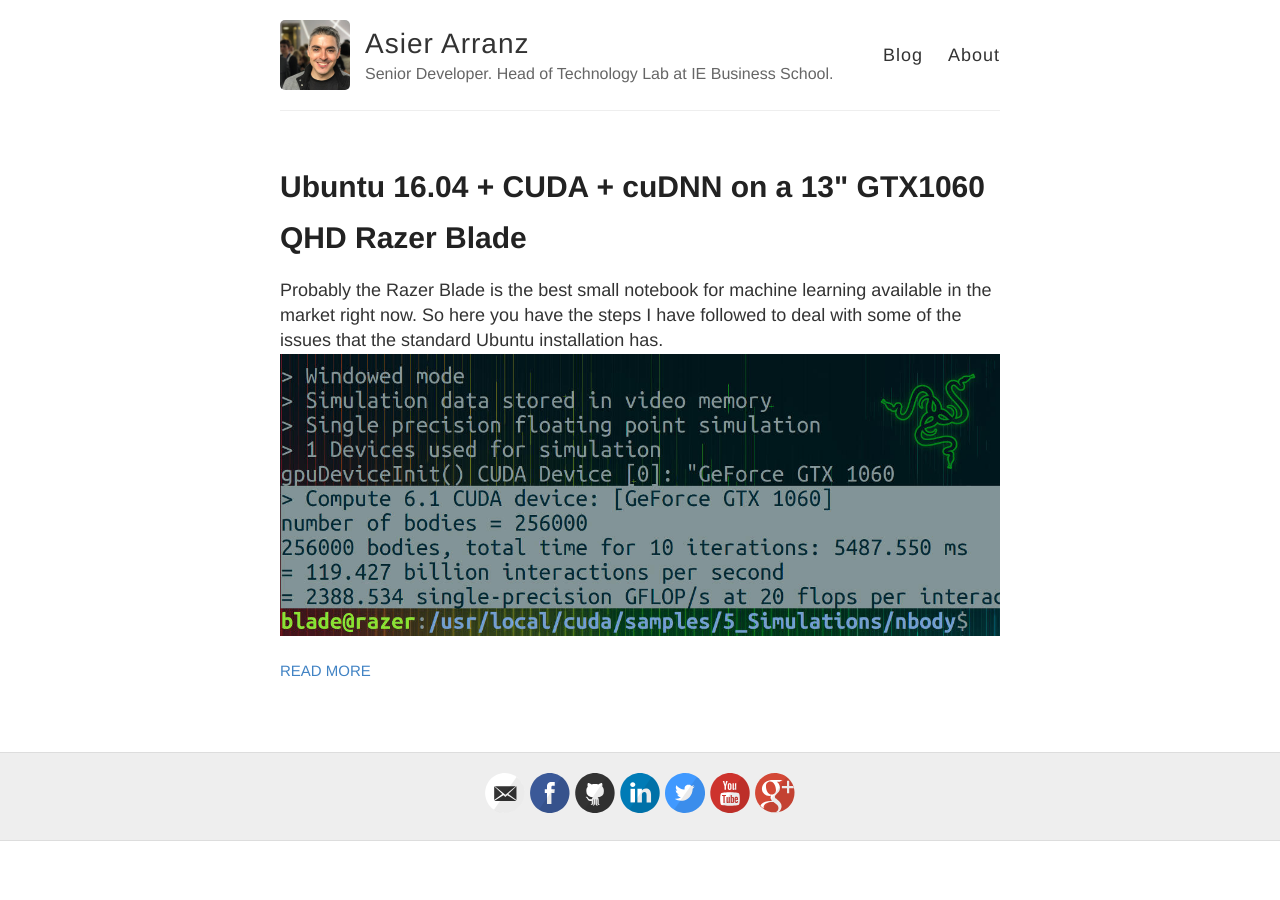
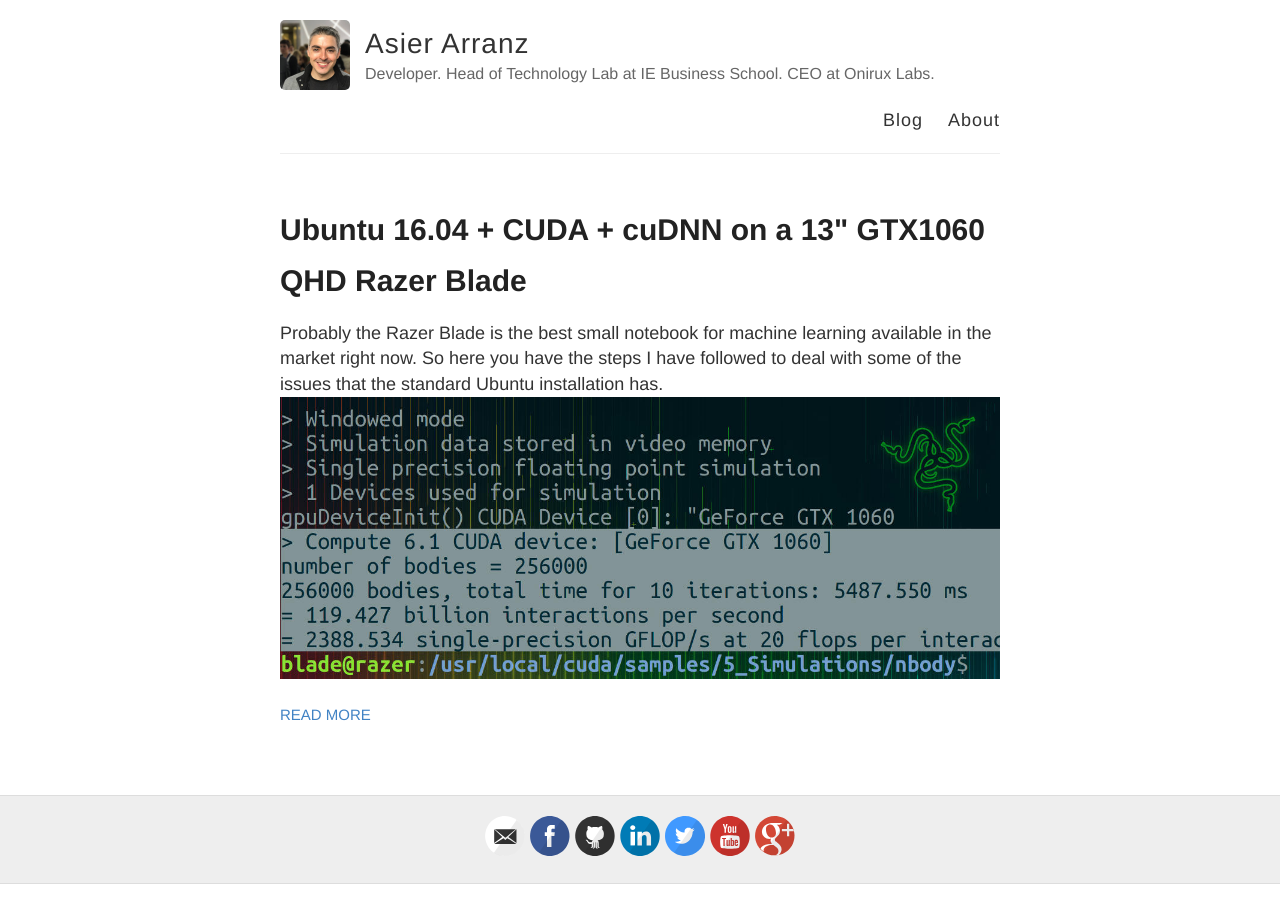
Before and after one commit to asierarranz/asierarranz.github.iold, a Jekyll site: the page built from index.html, in a window 1280 px wide. Built offline with Jekyll 4.4.1, drawn with Linux system fonts in a browser that asks for light colours.

Commit message:
Coomments

```diff
--- a/_config.yml
+++ b/_config.yml
@@ -6,7 +6,7 @@
 name: Asier Arranz
 
 # Short bio or description (displayed in the header)
-description: Senior Developer. Head of Technology Lab at IE Business School.
+description: Developer. Head of Technology Lab at IE Business School. CEO at Onirux Labs.
 
 # URL of your avatar or profile pic (you could use your GitHub profile pic)
 avatar: https://asierarranz.github.io/etc/avatar.jpg
```
